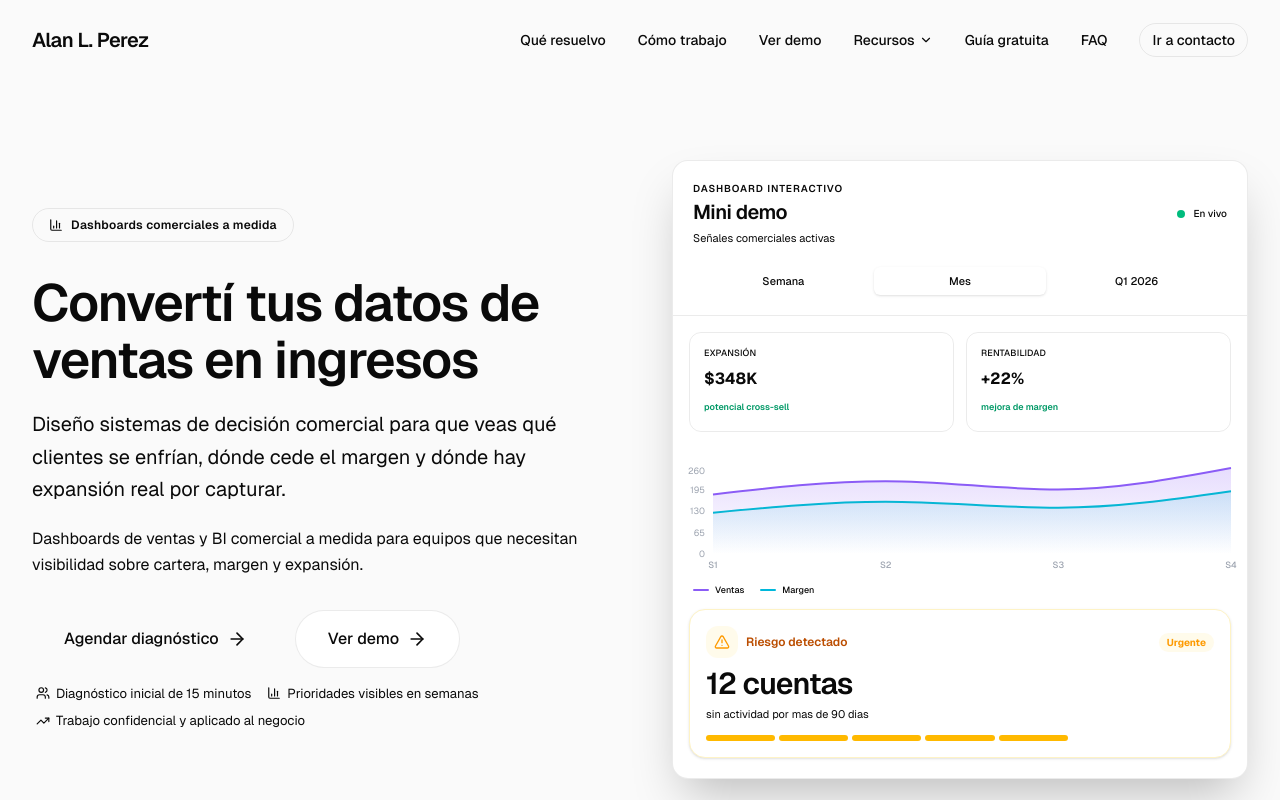
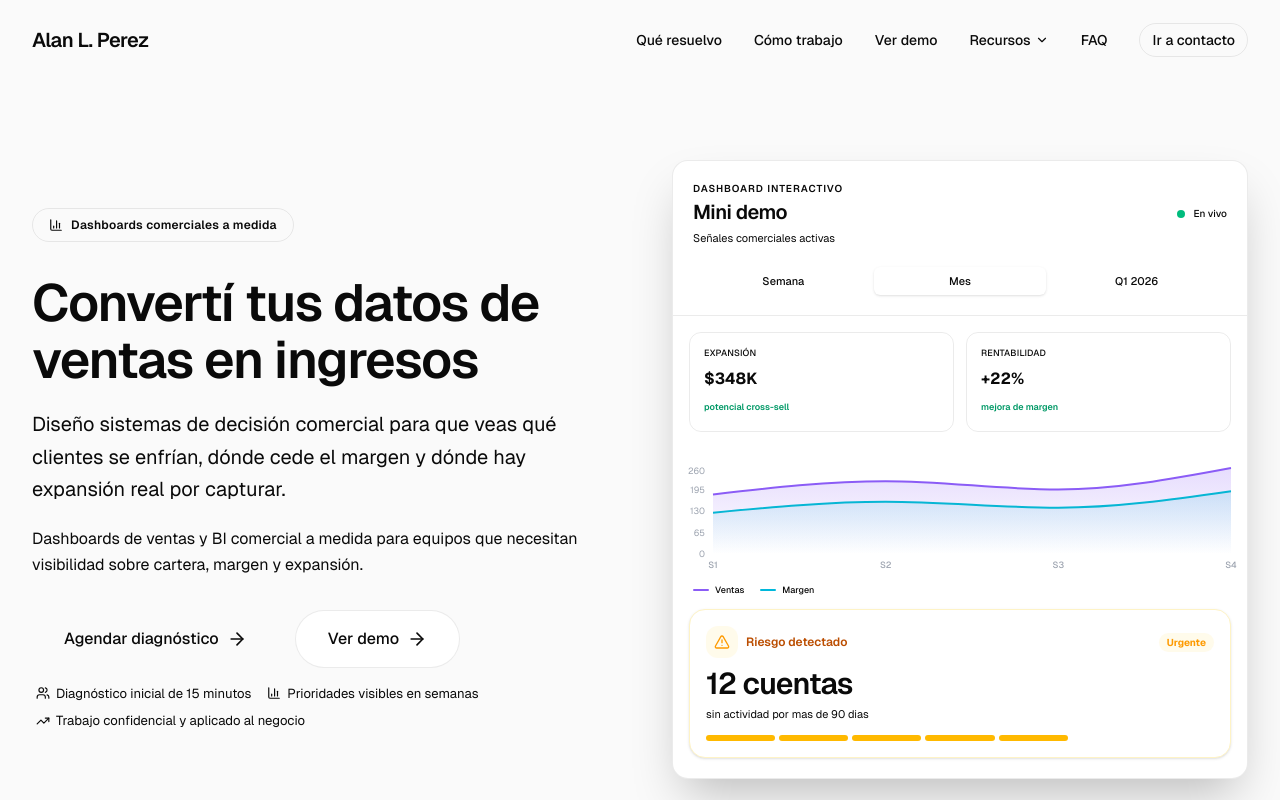
Before and after one commit to AluenIriarte/WebPage, a React (Vite) app: page / in a window 1280 px wide. Shown: the top 800 px of the page. Built offline with nearby package versions, Linux system fonts and the light colour scheme.

Commit message:
Hide guide link from header

```diff
--- a/src/app/components/Header.tsx
+++ b/src/app/components/Header.tsx
@@ -11,7 +11,7 @@ import {
   BookOpen,
 } from "lucide-react";
 import { AnimatePresence, motion } from "motion/react";
-import { AUTO_DIAGNOSTIC_PAGE_HREF, DEMO_PAGE_HREF } from "../lib/contact";
+import { DEMO_PAGE_HREF } from "../lib/contact";
 
 const recursos = [
   {
@@ -108,11 +108,10 @@ export function Header({ variant = "default" }: HeaderProps) {
   const navItems = [
     { label: "Qu\u00e9 resuelvo", href: homeHref("#problema") },
     { label: "C\u00f3mo trabajo", href: homeHref("#proceso") },
-    { label: "Gu\u00eda gratuita", href: AUTO_DIAGNOSTIC_PAGE_HREF },
     { label: "FAQ", href: homeHref("#faq") },
     { label: "Ir a contacto", href: homeHref("#contacto") },
   ];
-  const [opportunitiesItem, processItem, guideItem, faqItem, contactItem] = navItems;
+  const [opportunitiesItem, processItem, faqItem, contactItem] = navItems;
   const primaryCtaItem = { label: contactItem.label, mobileLabel: "Contacto", href: contactItem.href };
 
   return (
@@ -265,14 +264,6 @@ export function Header({ variant = "default" }: HeaderProps) {
                 </AnimatePresence>
               </div>
 
-              <Link
-                to={guideItem.href}
-                className="group relative text-sm font-medium text-muted-foreground transition-colors hover:text-foreground"
-              >
-                {guideItem.label}
-                <span className="absolute -bottom-1 left-0 h-0.5 w-0 bg-accent transition-all duration-300 group-hover:w-full" />
-              </Link>
-
               <a
                 href={faqItem.href}
                 className="group relative text-sm font-medium text-muted-foreground transition-colors hover:text-foreground"
@@ -400,14 +391,6 @@ export function Header({ variant = "default" }: HeaderProps) {
                   </AnimatePresence>
                 </div>
 
-                <Link
-                  to={guideItem.href}
-                  onClick={() => setIsMobileMenuOpen(false)}
-                  className="block rounded-lg px-3 py-2.5 text-base font-medium text-foreground transition-colors hover:bg-accent/5 hover:text-accent"
-                >
-                  {guideItem.label}
-                </Link>
-
                 <a
                   href={faqItem.href}
                   onClick={() => setIsMobileMenuOpen(false)}
```
